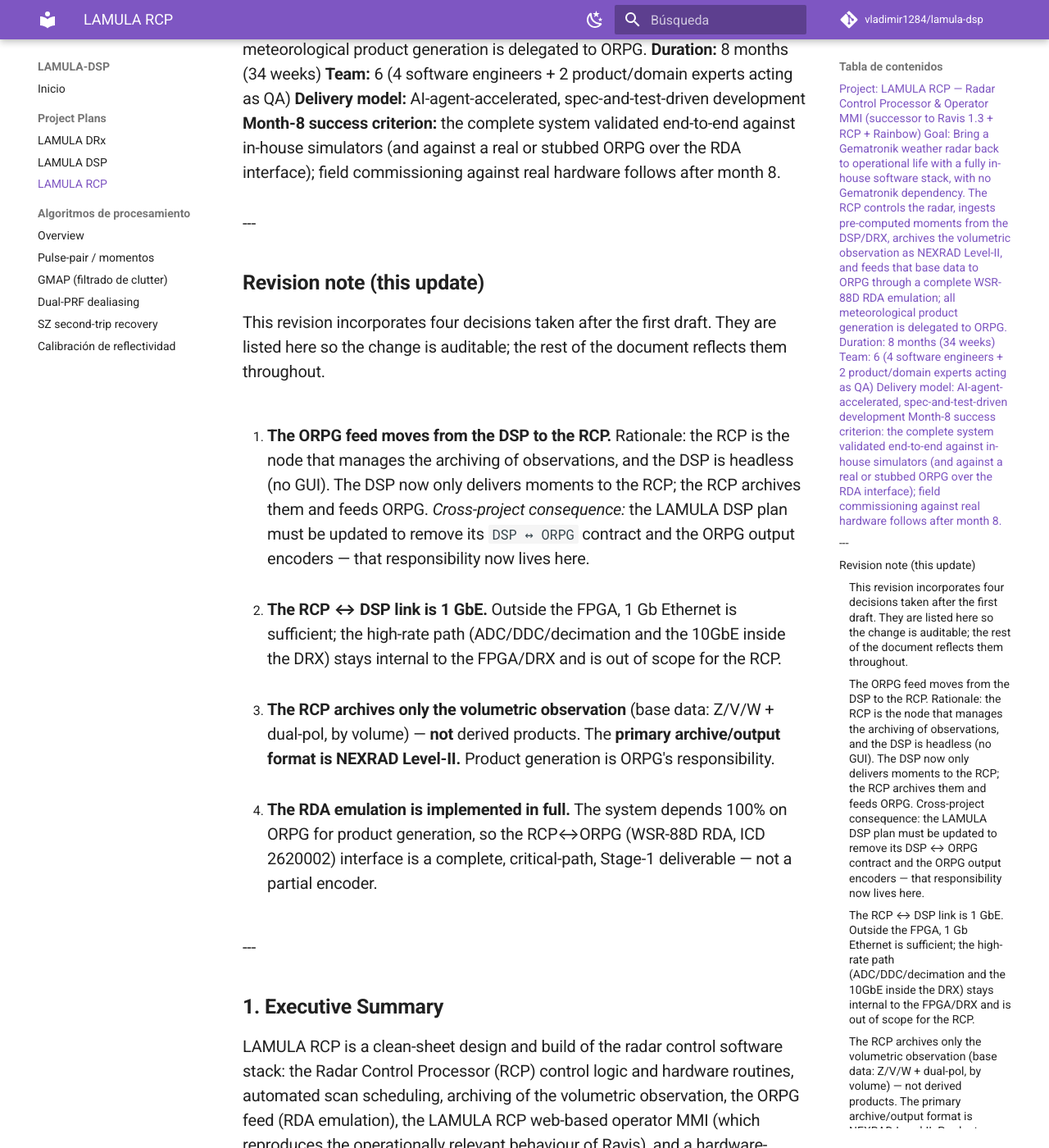
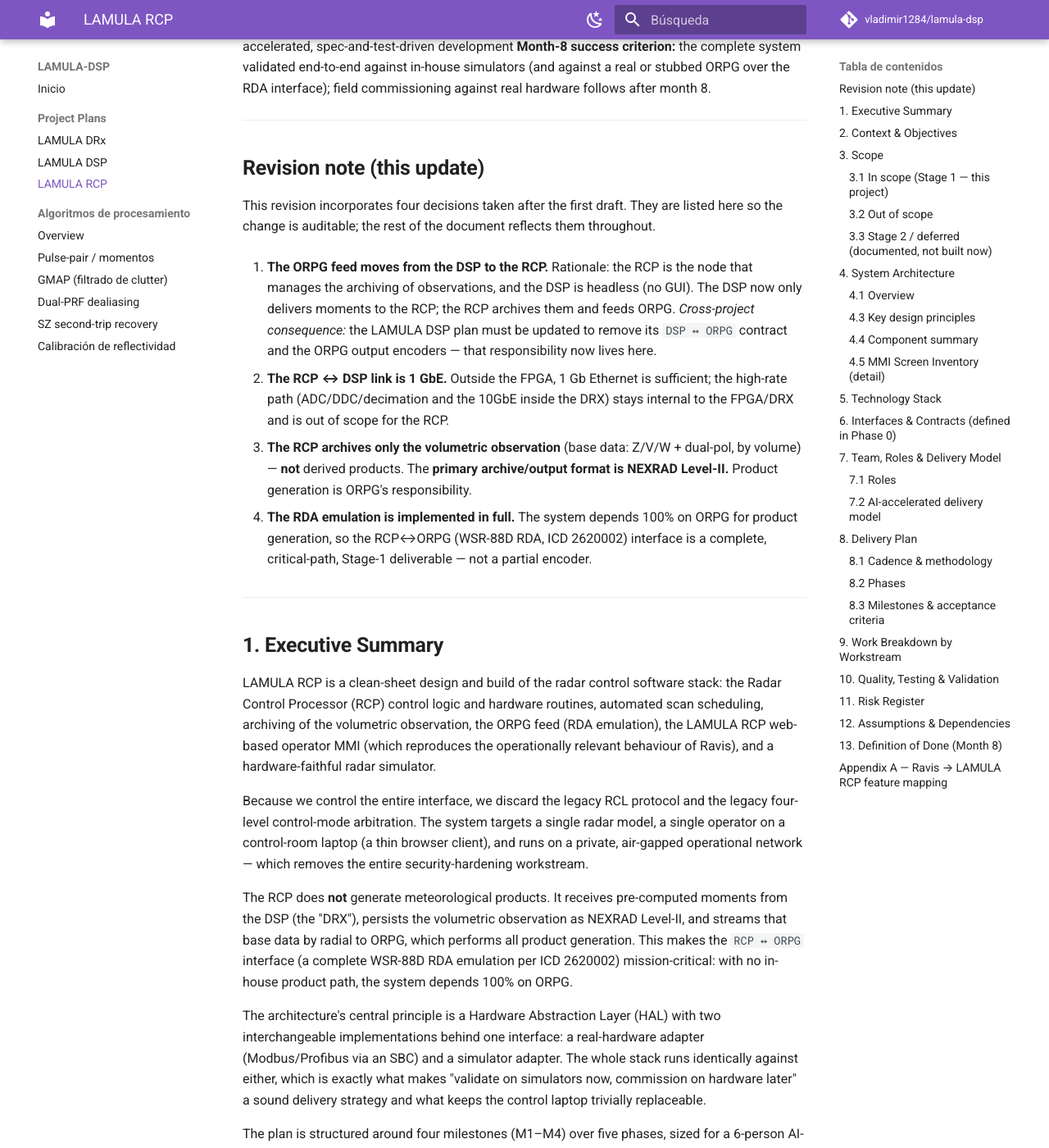
Before and after one commit to vladimir1284/lamula-dsp, an MkDocs documentation site: the page built from docs/rcp-plan.md, in a window 1280 px wide and 1400 px high, scrolled down 315 px. Shown: the whole window at 82% size. Built offline with MkDocs 1.6.1 and Material for MkDocs 9.7.7, drawn with Linux system fonts in a browser that asks for light colours; comment, search, counter and statistics services are not loaded; some of the changed text lies outside the part shown.

Commit message:
Fix mis-tagged headings in rcp-plan.md bloating the docs TOC
Google Docs markdown export tagged every bold-led paragraph as ### even
when it wasn't a section title, flooding mkdocs-material's right-rail
TOC with full paragraph text instead of section headings. Unwrap those
to plain text, keep real numbered subsections (3.1, 4.1, ...), and drop
an orphan heading left over from the base64-image-strip commit.

```diff
--- a/docs/rcp-plan.md
+++ b/docs/rcp-plan.md
@@ -1,110 +1,108 @@
 # **LAMULA RCP — Project Plan**
 
-### **Project:** LAMULA RCP — Radar Control Processor & Operator MMI (successor to Ravis 1.3 \+ RCP \+ Rainbow) **Goal:** Bring a Gematronik weather radar back to operational life with a fully in-house software stack, with no Gematronik dependency. The RCP controls the radar, ingests pre-computed moments from the DSP/DRX, archives the **volumetric observation** as NEXRAD **Level-II**, and feeds that base data to **ORPG** through a complete WSR-88D **RDA emulation**; all meteorological product generation is delegated to ORPG. **Duration:** 8 months (34 weeks) **Team:** 6 (4 software engineers \+ 2 product/domain experts acting as QA) **Delivery model:** AI-agent-accelerated, spec-and-test-driven development **Month-8 success criterion:** the complete system validated end-to-end against in-house simulators (and against a real or stubbed ORPG over the RDA interface); field commissioning against real hardware follows after month 8\.
+**Project:** LAMULA RCP — Radar Control Processor & Operator MMI (successor to Ravis 1.3 \+ RCP \+ Rainbow) **Goal:** Bring a Gematronik weather radar back to operational life with a fully in-house software stack, with no Gematronik dependency. The RCP controls the radar, ingests pre-computed moments from the DSP/DRX, archives the **volumetric observation** as NEXRAD **Level-II**, and feeds that base data to **ORPG** through a complete WSR-88D **RDA emulation**; all meteorological product generation is delegated to ORPG. **Duration:** 8 months (34 weeks) **Team:** 6 (4 software engineers \+ 2 product/domain experts acting as QA) **Delivery model:** AI-agent-accelerated, spec-and-test-driven development **Month-8 success criterion:** the complete system validated end-to-end against in-house simulators (and against a real or stubbed ORPG over the RDA interface); field commissioning against real hardware follows after month 8\.
 
-### ---
+---
 
 ## **Revision note (this update)**
 
-### This revision incorporates four decisions taken after the first draft. They are listed here so the change is auditable; the rest of the document reflects them throughout.
+This revision incorporates four decisions taken after the first draft. They are listed here so the change is auditable; the rest of the document reflects them throughout.
 
-1. ### **The ORPG feed moves from the DSP to the RCP.** Rationale: the RCP is the node that manages the archiving of observations, and the DSP is headless (no GUI). The DSP now only delivers moments to the RCP; the RCP archives them and feeds ORPG. *Cross-project consequence:* the LAMULA DSP plan must be updated to remove its `DSP ↔ ORPG` contract and the ORPG output encoders — that responsibility now lives here.
+1. **The ORPG feed moves from the DSP to the RCP.** Rationale: the RCP is the node that manages the archiving of observations, and the DSP is headless (no GUI). The DSP now only delivers moments to the RCP; the RCP archives them and feeds ORPG. *Cross-project consequence:* the LAMULA DSP plan must be updated to remove its `DSP ↔ ORPG` contract and the ORPG output encoders — that responsibility now lives here.
 
-2. ### **The RCP ↔ DSP link is 1 GbE.** Outside the FPGA, 1 Gb Ethernet is sufficient; the high-rate path (ADC/DDC/decimation and the 10GbE inside the DRX) stays internal to the FPGA/DRX and is out of scope for the RCP.
+2. **The RCP ↔ DSP link is 1 GbE.** Outside the FPGA, 1 Gb Ethernet is sufficient; the high-rate path (ADC/DDC/decimation and the 10GbE inside the DRX) stays internal to the FPGA/DRX and is out of scope for the RCP.
 
-3. ### **The RCP archives only the volumetric observation** (base data: Z/V/W \+ dual-pol, by volume) — **not** derived products. The **primary archive/output format is NEXRAD Level-II.** Product generation is ORPG's responsibility.
+3. **The RCP archives only the volumetric observation** (base data: Z/V/W \+ dual-pol, by volume) — **not** derived products. The **primary archive/output format is NEXRAD Level-II.** Product generation is ORPG's responsibility.
 
-4. ### **The RDA emulation is implemented in full.** The system depends 100% on ORPG for product generation, so the RCP↔ORPG (WSR-88D RDA, ICD 2620002\) interface is a complete, critical-path, Stage-1 deliverable — not a partial encoder.
+4. **The RDA emulation is implemented in full.** The system depends 100% on ORPG for product generation, so the RCP↔ORPG (WSR-88D RDA, ICD 2620002\) interface is a complete, critical-path, Stage-1 deliverable — not a partial encoder.
 
-### ---
+---
 
 ## **1\. Executive Summary**
 
-### LAMULA RCP is a clean-sheet design and build of the radar control software stack: the Radar Control Processor (RCP) control logic and hardware routines, automated scan scheduling, archiving of the volumetric observation, the ORPG feed (RDA emulation), the LAMULA RCP web-based operator MMI (which reproduces the operationally relevant behaviour of Ravis), and a hardware-faithful radar simulator.
+LAMULA RCP is a clean-sheet design and build of the radar control software stack: the Radar Control Processor (RCP) control logic and hardware routines, automated scan scheduling, archiving of the volumetric observation, the ORPG feed (RDA emulation), the LAMULA RCP web-based operator MMI (which reproduces the operationally relevant behaviour of Ravis), and a hardware-faithful radar simulator.
 
-### Because we control the entire interface, we discard the legacy RCL protocol and the legacy four-level control-mode arbitration. The system targets a single radar model, a single operator on a control-room laptop (a thin browser client), and runs on a private, air-gapped operational network — which removes the entire security-hardening workstream.
+Because we control the entire interface, we discard the legacy RCL protocol and the legacy four-level control-mode arbitration. The system targets a single radar model, a single operator on a control-room laptop (a thin browser client), and runs on a private, air-gapped operational network — which removes the entire security-hardening workstream.
 
-### The RCP does **not** generate meteorological products. It receives pre-computed moments from the DSP (the "DRX"), persists the volumetric observation as NEXRAD Level-II, and streams that base data by radial to ORPG, which performs all product generation. This makes the `RCP ↔ ORPG` interface (a complete WSR-88D RDA emulation per ICD 2620002\) mission-critical: with no in-house product path, the system depends 100% on ORPG.
+The RCP does **not** generate meteorological products. It receives pre-computed moments from the DSP (the "DRX"), persists the volumetric observation as NEXRAD Level-II, and streams that base data by radial to ORPG, which performs all product generation. This makes the `RCP ↔ ORPG` interface (a complete WSR-88D RDA emulation per ICD 2620002\) mission-critical: with no in-house product path, the system depends 100% on ORPG.
 
-### The architecture's central principle is a Hardware Abstraction Layer (HAL) with two interchangeable implementations behind one interface: a real-hardware adapter (Modbus/Profibus via an SBC) and a simulator adapter. The whole stack runs identically against either, which is exactly what makes "validate on simulators now, commission on hardware later" a sound delivery strategy and what keeps the control laptop trivially replaceable.
+The architecture's central principle is a Hardware Abstraction Layer (HAL) with two interchangeable implementations behind one interface: a real-hardware adapter (Modbus/Profibus via an SBC) and a simulator adapter. The whole stack runs identically against either, which is exactly what makes "validate on simulators now, commission on hardware later" a sound delivery strategy and what keeps the control laptop trivially replaceable.
 
-### The plan is structured around four milestones (M1–M4) over five phases, sized for a 6-person AI-accelerated team. The two largest residual risks are **simulator fidelity** (the acceptance gate is simulator-based, so the system is only as validated as the simulator is faithful) and the **100% dependency on the external ORPG** for product generation. Both are owned by the two product experts and managed explicitly throughout.
+The plan is structured around four milestones (M1–M4) over five phases, sized for a 6-person AI-accelerated team. The two largest residual risks are **simulator fidelity** (the acceptance gate is simulator-based, so the system is only as validated as the simulator is faithful) and the **100% dependency on the external ORPG** for product generation. Both are owned by the two product experts and managed explicitly throughout.
 
 ## **2\. Context & Objectives**
 
-### The radar hardware (transmitter, analog receiver, antenna/servo and associated sensors and actuators) exists and is well understood by the team. The objective is to replace all proprietary Gematronik control software with an independent stack, so the radar can be operated, scanned, archived and delivered to ORPG without the original vendor.
+The radar hardware (transmitter, analog receiver, antenna/servo and associated sensors and actuators) exists and is well understood by the team. The objective is to replace all proprietary Gematronik control software with an independent stack, so the radar can be operated, scanned, archived and delivered to ORPG without the original vendor.
 
-### Objectives, in priority order:
+Objectives, in priority order:
 
-1. ### Reliably and safely power up and control the radar (the six control routines) through a clean hardware interface.
+1. Reliably and safely power up and control the radar (the six control routines) through a clean hardware interface.
 
-2. ### Execute manual and automated volume scans.
+2. Execute manual and automated volume scans.
 
-3. ### Ingest pre-computed moments from the DSP/DRX (over 1 GbE) and present them as live PPI / RHI / ASCOPE displays with full color management.
+3. Ingest pre-computed moments from the DSP/DRX (over 1 GbE) and present them as live PPI / RHI / ASCOPE displays with full color management.
 
-4. ### Archive the acquired **volumetric observation** as NEXRAD Level-II.
+4. Archive the acquired **volumetric observation** as NEXRAD Level-II.
 
-5. ### Feed that base data to ORPG by radial, in real time, through a complete WSR-88D RDA emulation; ORPG generates all products.
+5. Feed that base data to ORPG by radial, in real time, through a complete WSR-88D RDA emulation; ORPG generates all products.
 
-6. ### Provide a single-operator web MMI reproducing the operationally relevant Ravis feature set.
+6. Provide a single-operator web MMI reproducing the operationally relevant Ravis feature set.
 
-7. ### Provide a simulator faithful enough to serve as the validation and acceptance platform.
+7. Provide a simulator faithful enough to serve as the validation and acceptance platform.
 
 ## **3\. Scope**
 
 ### **3.1 In scope (Stage 1 — this project)**
 
-* ### Hardware Abstraction Layer (HAL) with real-hardware (Modbus/Profibus over SBC) and simulator adapters behind one interface.
+* Hardware Abstraction Layer (HAL) with real-hardware (Modbus/Profibus over SBC) and simulator adapters behind one interface.
 
-* ### Radar simulator: emulates sensors/actuators at the HAL boundary and emulates the DSP/DRX moment stream, with fault injection for BITE testing.
+* Radar simulator: emulates sensors/actuators at the HAL boundary and emulates the DSP/DRX moment stream, with fault injection for BITE testing.
 
-* ### Control routines: general radar power-on, transmitter power-on, analog-receiver power-on, antenna-unit power-on, antenna movement, antenna positioning.
+* Control routines: general radar power-on, transmitter power-on, analog-receiver power-on, antenna-unit power-on, antenna movement, antenna positioning.
 
-* ### Parameter-safety guard (low-responsibility, complementing hardware interlocks): antenna limit checks and prevention of pulse-width × PRF combinations that would damage the klystron/magnetron.
+* Parameter-safety guard (low-responsibility, complementing hardware interlocks): antenna limit checks and prevention of pulse-width × PRF combinations that would damage the klystron/magnetron.
 
-* ### Scan controller \+ scheduler: interactive scans (Scan Worksheet equivalent) and automated volume scans (Stage-1 must-have).
+* Scan controller \+ scheduler: interactive scans (Scan Worksheet equivalent) and automated volume scans (Stage-1 must-have).
 
-* ### DSP/DRX moment ingestion: subscribe to and route pre-computed moments (UZ, CZ, ZDR, V, W, I, Q) from the external DSP **over a 1 GbE link**.
+* DSP/DRX moment ingestion: subscribe to and route pre-computed moments (UZ, CZ, ZDR, V, W, I, Q) from the external DSP **over a 1 GbE link**.
 
-* ### **Archive (salva):** persistence of the **volumetric observation** as **NEXRAD Level-II (primary format)**, plus scan, status and event metadata. No derived products are archived.
+* **Archive (salva):** persistence of the **volumetric observation** as **NEXRAD Level-II (primary format)**, plus scan, status and event metadata. No derived products are archived.
 
-* ### **ORPG interface — complete WSR-88D RDA emulation (ICD 2620002):** Message 31 / Message 1 base-data framing; CTM and MSG headers; the RDA state machine (Standby / Startup / Operate / Offline-Operate); periodic RDA status (Message 2); loopback test (Messages 11/12); RDA control-command processing from ORPG (Message 6, including VCP change, transmission enable/disable, calibration control); clutter filter map and bypass map (Messages 15/13); VCP definitions; TCP server with login. Real-time **by-radial Level-II** stream to ORPG. (RDABackendPy is the reference implementation.)
+* **ORPG interface — complete WSR-88D RDA emulation (ICD 2620002):** Message 31 / Message 1 base-data framing; CTM and MSG headers; the RDA state machine (Standby / Startup / Operate / Offline-Operate); periodic RDA status (Message 2); loopback test (Messages 11/12); RDA control-command processing from ORPG (Message 6, including VCP change, transmission enable/disable, calibration control); clutter filter map and bypass map (Messages 15/13); VCP definitions; TCP server with login. Real-time **by-radial Level-II** stream to ORPG. (RDABackendPy is the reference implementation.)
 
-* ### Gateway: REST \+ WebSocket API (FastAPI) co-located on the backend server.
+* Gateway: REST \+ WebSocket API (FastAPI) co-located on the backend server.
 
-* ### LAMULA RCP web MMI (Vue 3): Control Center, passive/active toggle, System Visualization with live subsystem status, Antenna Control, Scan Worksheet, DRX/RSP control & calibration views, PPI / RHI / ASCOPE data views with 256-level color management, BITE message window, System Information window, and an ORPG-link status view.
+* LAMULA RCP web MMI (Vue 3): Control Center, passive/active toggle, System Visualization with live subsystem status, Antenna Control, Scan Worksheet, DRX/RSP control & calibration views, PPI / RHI / ASCOPE data views with 256-level color management, BITE message window, System Information window, and an ORPG-link status view.
 
-* ### Calibration (Stage 1): single-point calibration and TX power/adjustment workflows.
+* Calibration (Stage 1): single-point calibration and TX power/adjustment workflows.
 
-* ### Packaging: offline, air-gapped installer for the server; thin browser client.
+* Packaging: offline, air-gapped installer for the server; thin browser client.
 
 ### **3.2 Out of scope**
 
-* ### Hardware re-engineering / reverse-engineering of the radar and replacement of proprietary devices with general-purpose ones — handled by the team outside this project; we assume full knowledge of and access to the hardware interface.
+* Hardware re-engineering / reverse-engineering of the radar and replacement of proprietary devices with general-purpose ones — handled by the team outside this project; we assume full knowledge of and access to the hardware interface.
 
-* ### DSP signal processing (I/Q → moments) — a separate component/project; we consume pre-computed moments.
+* DSP signal processing (I/Q → moments) — a separate component/project; we consume pre-computed moments.
 
-* ### **Product generation** — performed entirely by **ORPG** (the separate LAMULA ORPG project); the RCP only delivers base data to it.
+* **Product generation** — performed entirely by **ORPG** (the separate LAMULA ORPG project); the RCP only delivers base data to it.
 
-* ### The high-rate acquisition path (ADC/DDC/decimation, 10GbE) — internal to the FPGA/DRX; the RCP only sees the 1 GbE moment stream.
+* The high-rate acquisition path (ADC/DDC/decimation, 10GbE) — internal to the FPGA/DRX; the RCP only sees the 1 GbE moment stream.
 
-* ### Field commissioning on real hardware — occurs after month 8; this project delivers a system validated on simulators (and against ORPG over the RDA interface) and commissioning-ready.
+* Field commissioning on real hardware — occurs after month 8; this project delivers a system validated on simulators (and against ORPG over the RDA interface) and commissioning-ready.
 
-* ### Security hardening / authentication / multi-tenant access control — air-gapped private network, single operator.
+* Security hardening / authentication / multi-tenant access control — air-gapped private network, single operator.
 
 ### **3.3 Stage 2 / deferred (documented, not built now)**
 
-### Additional output/distribution formats beyond Level-II — **MDV by-volume to NCAR TITAN**, and **NETCDF / HDF5** for research/archive; concurrent multi-destination distribution engine; Sun Position / Sun Track auto-alignment; email/notification messaging; an RCL-console-equivalent low-level maintenance terminal; geographic overlays and location-out-of-center; RX linearity validation, power monitor, signal-generator and ITSG control modules; multi-radar / heterogeneous support; multi-operator concurrency and control-authority arbitration; remote IoT access (HTTPS/VPN) and role-based access control.
+Additional output/distribution formats beyond Level-II — **MDV by-volume to NCAR TITAN**, and **NETCDF / HDF5** for research/archive; concurrent multi-destination distribution engine; Sun Position / Sun Track auto-alignment; email/notification messaging; an RCL-console-equivalent low-level maintenance terminal; geographic overlays and location-out-of-center; RX linearity validation, power monitor, signal-generator and ITSG control modules; multi-radar / heterogeneous support; multi-operator concurrency and control-authority arbitration; remote IoT access (HTTPS/VPN) and role-based access control.
 
 ## **4\. System Architecture**
 
 ### **4.1 Overview**
 
-### A single server on the operational network hosts the entire backend, the gateway and the RDA emulation. The control-room laptop runs only a browser pointed at that server, so replacing the laptop has no operational impact. The backend is layered; every layer above the HAL is agnostic to whether it is driving real steel or the simulator.
+A single server on the operational network hosts the entire backend, the gateway and the RDA emulation. The control-room laptop runs only a browser pointed at that server, so replacing the laptop has no operational impact. The backend is layered; every layer above the HAL is agnostic to whether it is driving real steel or the simulator.
 
-### Data flow: the **DSP/DRX** is an external moment source the RCP subscribes to **over 1 GbE**; the RCP fans each ray out to the live displays, to the Level-II archive, and to the **ORPG interface**, which presents the RCP to ORPG as a WSR-88D RDA and streams base data by radial. **ORPG** is the downstream product generator. The simulator emulates the DSP/DRX during development and validation; ORPG (real open-source build, or a CM\_TCP stub) closes the loop on the other side.
-
-###
+Data flow: the **DSP/DRX** is an external moment source the RCP subscribes to **over 1 GbE**; the RCP fans each ray out to the live displays, to the Level-II archive, and to the **ORPG interface**, which presents the RCP to ORPG as a WSR-88D RDA and streams base data by radial. **ORPG** is the downstream product generator. The simulator emulates the DSP/DRX during development and validation; ORPG (real open-source build, or a CM\_TCP stub) closes the loop on the other side.
 
 
 ### **4.3 Key design principles**
```
